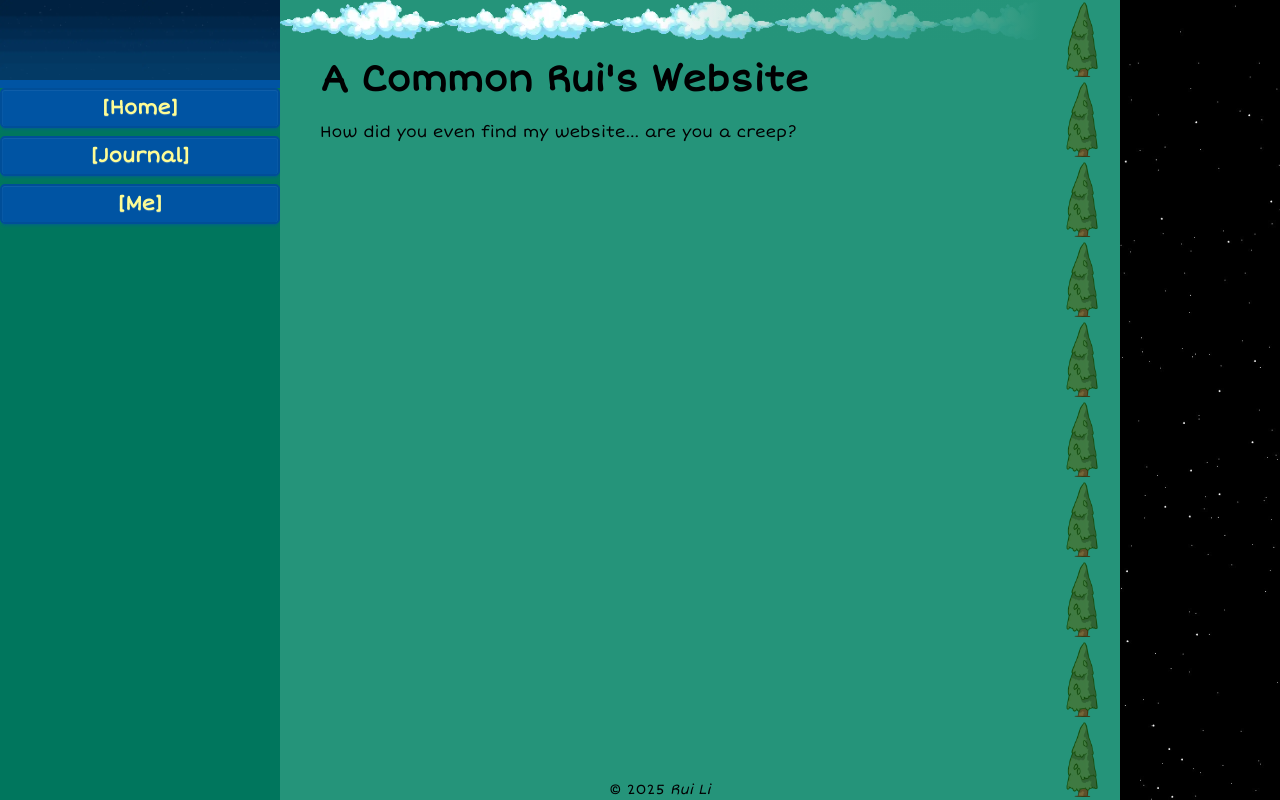
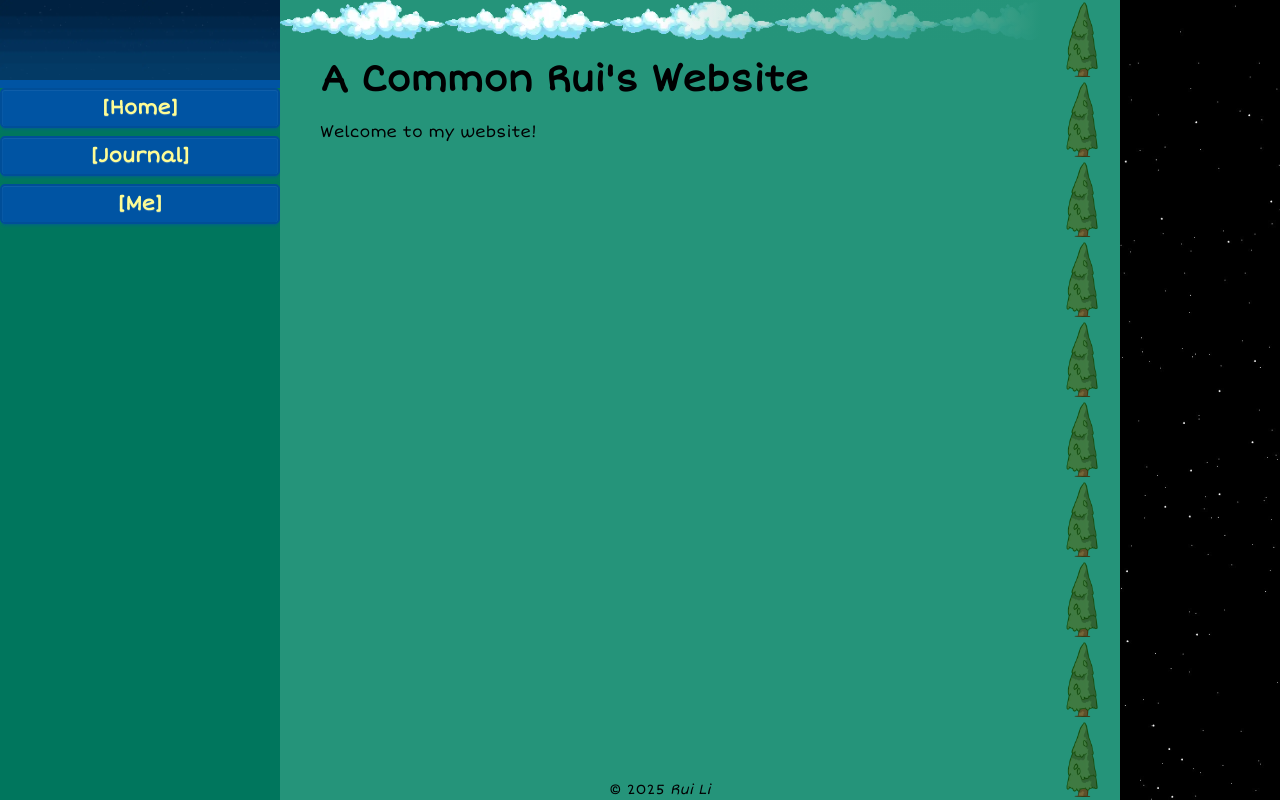
Before and after one commit to wicstas/website, a React (Vite) app: page / in a window 1280 px wide. Built offline with nearby package versions, Linux system fonts and the light colour scheme.

Commit message:
Adjust content

```diff
--- a/src/home.jsx
+++ b/src/home.jsx
@@ -34,6 +34,6 @@ export default function home() {
     <div className={`relative z-10 h-10 w-full lg:bg-gradient-to-r lg:from-transparent from-0% lg:via-transparent via-50% lg:to-base-100 lg:to-100%`}/>
     </div>
       <div className={`px-10 py-5 text-3xl lg:text-4xl font-bold ${animate}`} onClick={triggerAnimation} onAnimationEnd={handleAnimationEnd}>A Common Rui's Website</div>
-      <div className='px-10'>How did you even find my website... are you a creep?</div>
+      <div className='px-10'>Welcome to my website!</div>
   </div>;
 }
--- a/src/journal.jsx
+++ b/src/journal.jsx
@@ -4,7 +4,7 @@ import { lazy, Suspense } from 'react';
 
 const journals = [
   { slug: 'thought-on-mind', title: "A Petite Thought On Mind", content: lazy(() => import('./journal/thought_on_mind.jsx')) },
-  { slug: 'ai-life', title: "Self-Modifying AI Life From Scratch", content: lazy(() => import('./journal/ai_life.jsx')) },
+  // { slug: 'ai-life', title: "Self-Modifying AI Life From Scratch", content: lazy(() => import('./journal/ai_life.jsx')) },
   { slug: 'bedroom-wall', title: "Some Images of a Lamp-lit Wall in my Bedroom", content: lazy(() => import('./journal/bedroom_wall.jsx')) },
 ]
 const titles = journals.map((x) => { return { slug: x.slug, title: x.title } });
```
